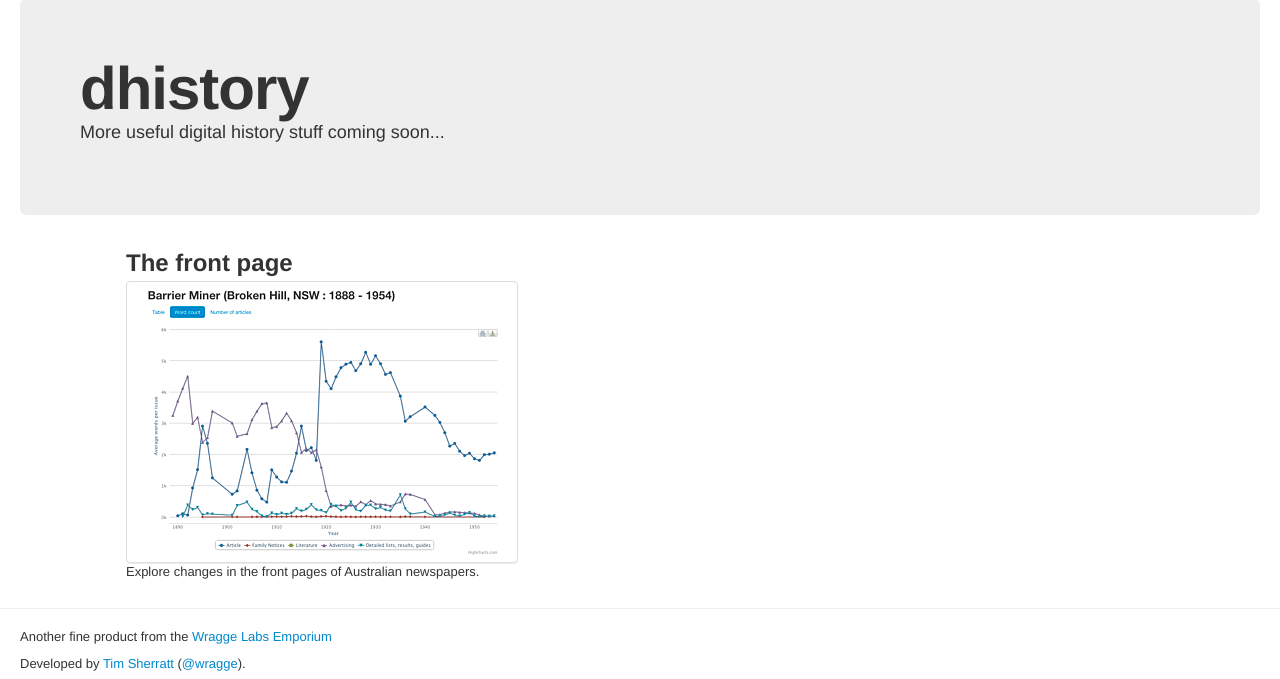
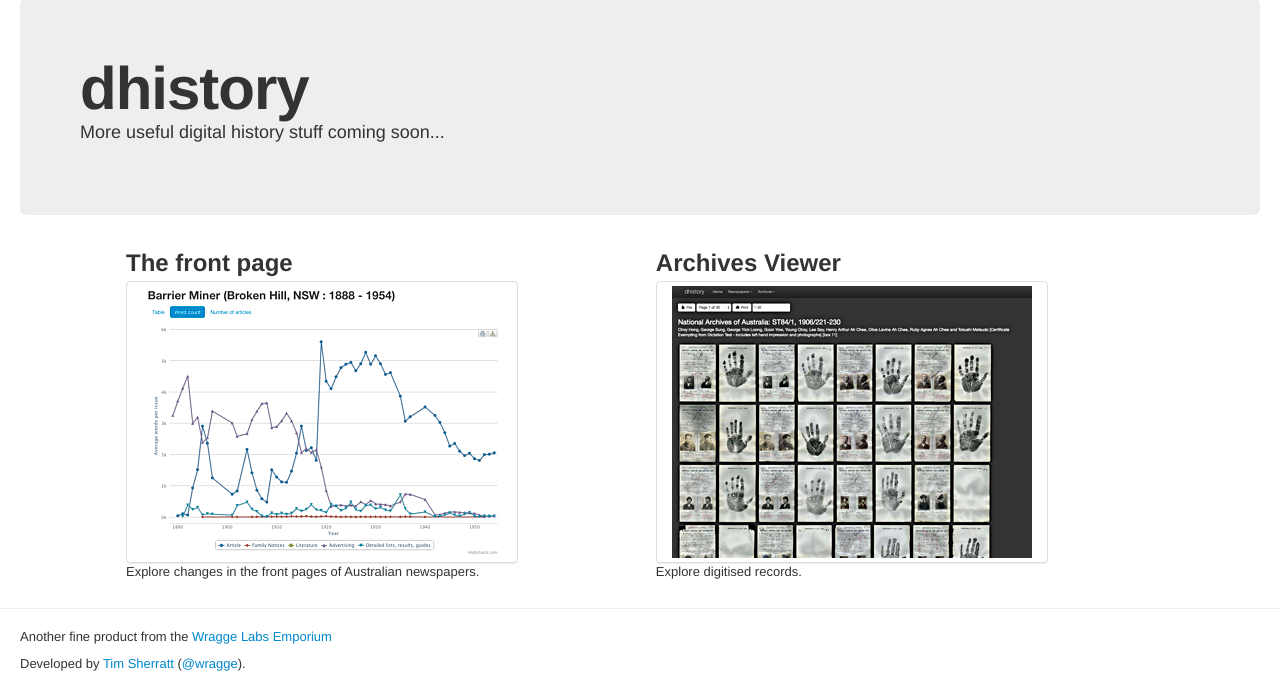
Before and after one commit to wragge/dhistory, a Django app: template dhistory/templates/home.html in a window 1280 px wide. Shown: the part 61-740 px from the top of the page. Run offline with Django 3.2, Linux system fonts and the light colour scheme; the template is opened without the code that fills it, so the values that code supplies are empty; parts of the project's set-up code (start-up, migrations or seed data) failed here and were passed over; some libraries are stand-ins or nearby versions.

Commit message:
Updated front page

```diff
--- a/dhistory/templates/home.html
+++ b/dhistory/templates/home.html
@@ -12,6 +12,12 @@
                 <a class="thumbnail" href="/frontpages/"><img src="{{ STATIC_URL }}images/words.png"></a>
                 <p>Explore changes in the front pages of Australian newspapers.</p>
             </div>
+            <div class="span1"></div>
+            <div class="span4 offset1">
+                <h2>Archives Viewer</h2>
+                <a class="thumbnail" href="/archives/naa/"><img src="{{ STATIC_URL }}images/rsviewer-360.png"></a>
+                <p>Explore digitised records.</p>
+            </div>
     </div>
 </div>
 <hr>
```
Also changed, not shown: dhistory/rsviewer/static/images/rsviewer-360.png (added).
